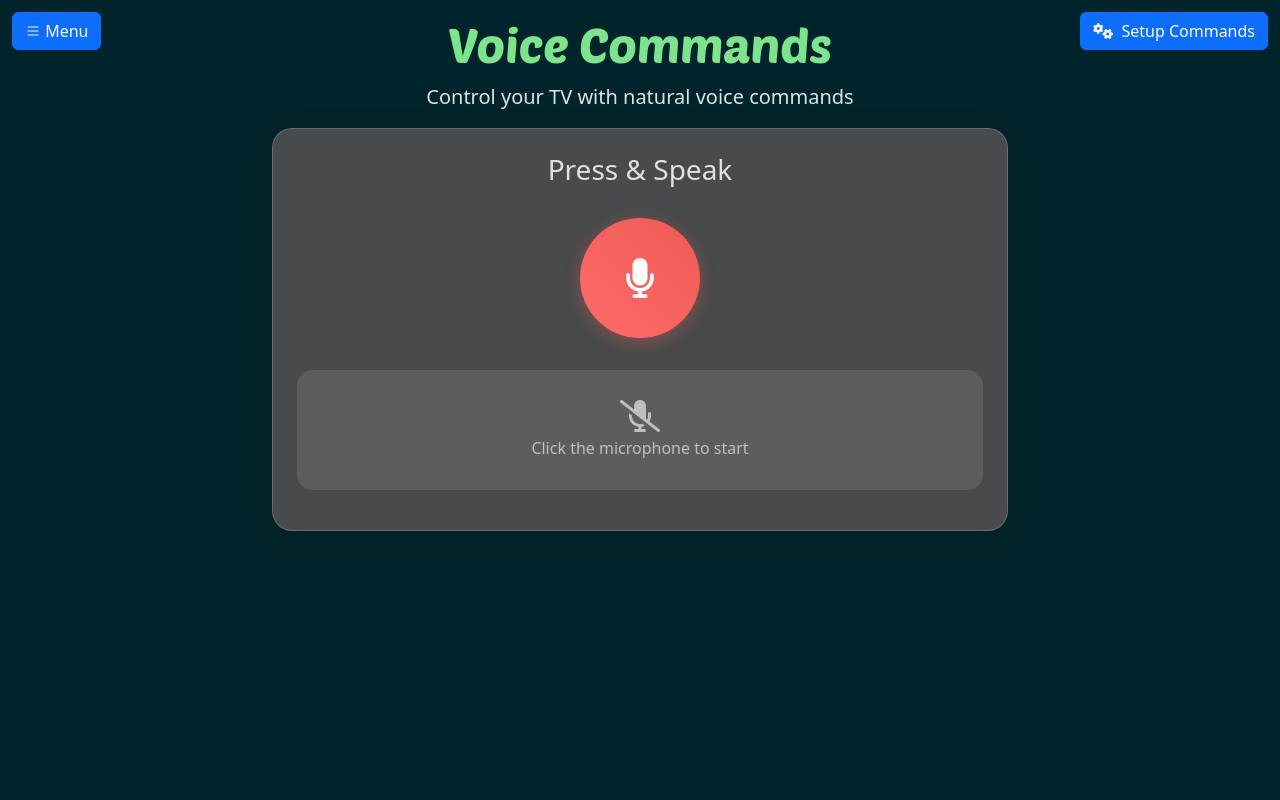
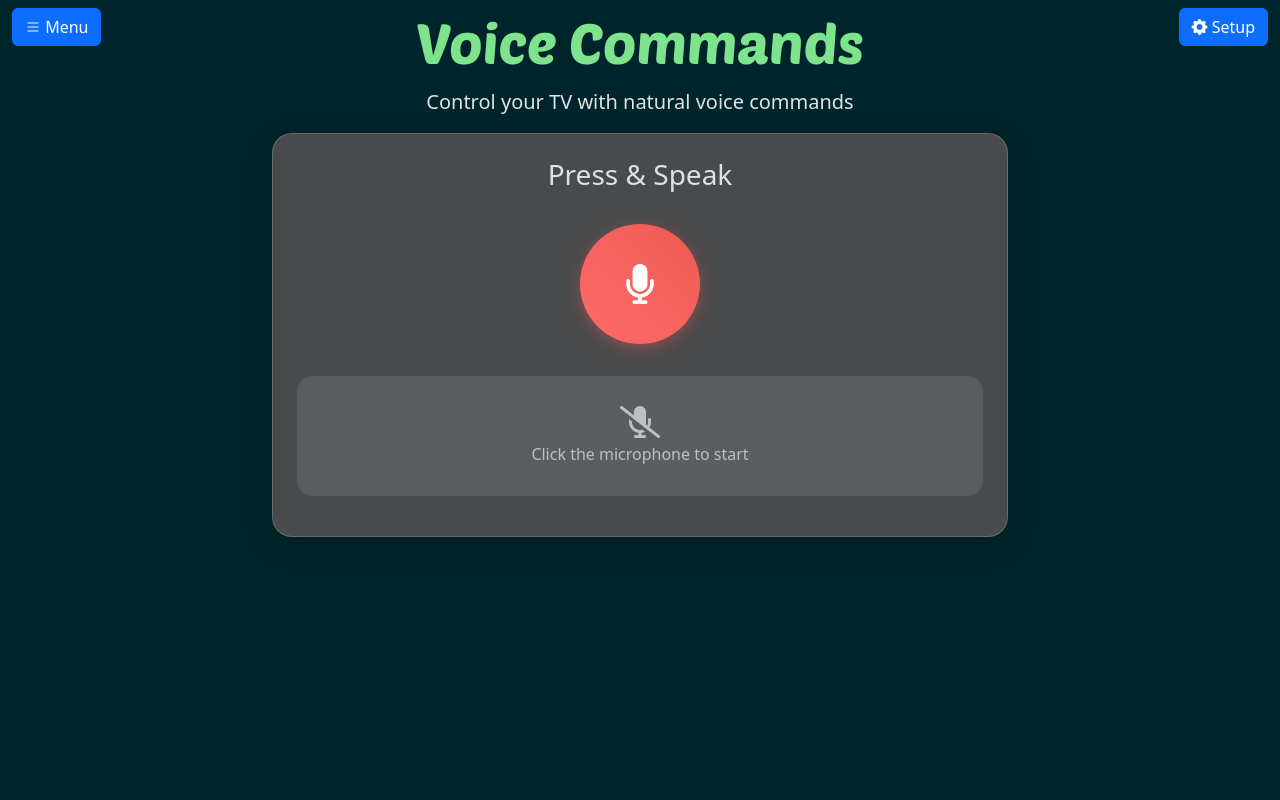
Before and after one commit to Alexander-N-Shelton/djangoWebRemote, a Django app: page /voice/ in a window 1280 px wide. Run offline with Django 5.2, Linux system fonts and the light colour scheme; the visitor is signed in with stand-in values (Sample User, id 1); data that the repository does not hold is empty; some libraries are stand-ins or nearby versions.

Commit message:
1.3.3 Still working on the styling and layout. Going to work on changing the settings page entirely, so this is a pre-attempt commit.

```diff
--- a/pages/templates/pages/home.html
+++ b/pages/templates/pages/home.html
@@ -3,7 +3,7 @@
 {% block title %}| Welcome{% endblock %}
 {% load static %}
 {% block content %}
-<section id="home" class="home container d-flex flex-column justify-content-center align-items-center min-vh-100">
+<section class="container d-flex flex-column justify-content-center align-items-center mt-5">
   <div class="row mx-auto text-center">
     <div class="col-8 mx-auto text-center">
       <h1 class="display-2 mb-5">Welcome To Django WebRemote</h1>
--- a/remote/static/remote/css/style.css
+++ b/remote/static/remote/css/remote_style.css
@@ -1,4 +1,4 @@
-/* static/css/styles.css */
+/* static/css/remote_styles.css */
 /* Both Remotes */
 
 /* Large devices */
@@ -13,7 +13,7 @@
 .favBtn {
   width: 75%;
   height: 75%;
-  margin: 1rem;
+  margin: 0.9rem;
 }
 #navTab,
 #favTab {
--- a/remote/templates/remote/single_remote.html
+++ b/remote/templates/remote/single_remote.html
@@ -3,10 +3,10 @@
 {% block title %} | Single Remote {% endblock %}
 {% load static %}
 {% block head %}
-  <link rel="stylesheet" href="{% static 'remote/css/style.css' %}">
+  <link rel="stylesheet" href="{% static 'remote/css/remote_style.css' %}">
 {% endblock %}
 {% block content %}
-<section id="singleRemote" class="singleRemote min-vh-100 pt-4">
+<section id="singleRemote" class="singleRemote">
   <div class="container">
     <ul class="nav nav-pills d-flex justify-content-center">
       <li class="nav-item mx-auto">
@@ -18,7 +18,7 @@
     </ul>
   </div>
   <div class="container compact">
-    <div class="tab-content mb-2 pt-3">
+    <div class="tab-content pt-2">
       <!-- Navigation -->
       <div id="navRemoteContainer" class="tab-pane fade">
         <div class="card mt-3" id="navCard">
--- a/remote/views.py
+++ b/remote/views.py
@@ -3,6 +3,7 @@ import json
 import subprocess
 import logging
 from django.shortcuts import render, redirect
+from django.urls import reverse
 from django.contrib.auth.decorators import login_required
 from django.contrib import messages
 from django.http import JsonResponse
@@ -22,6 +23,9 @@ def remote_view(request):
 
 
     context = {
+        "page_title": "Remote",
+        "page_button": "Edit",
+        "page_button_url": reverse("edit_favorites"),
         "navigation_buttons": navigation_buttons,
         "favorite_buttons": favorite_buttons,
     }
--- a/settings/views.py
+++ b/settings/views.py
@@ -20,7 +20,8 @@ def settings_view(request):
     tv_connections = TVConnection.objects.filter(user=request.user)
 
     context = {
-        'tv_connections': tv_connections
+        'page_title': 'Settings',
+        'tv_connections': tv_connections,
     }
     return render(request, 'settings/settings.html', context)
 
--- a/static/global/css/styles.css
+++ b/static/global/css/styles.css
@@ -48,9 +48,3 @@ body {
   font-family: "Poetsen One", sans-serif;
   font-weight: bold;
 }
-
-#menuBtn {
-  position: fixed;
-  top: 0.75rem;
-  left: 0.75rem;
-}
--- a/templates/base.html
+++ b/templates/base.html
@@ -19,13 +19,13 @@
 
   <body>
     {% block navbar %}
-      <div class="container-fluid overflow-hidden">
-        <div id="menu" class="fixed-top px-2 py-2">
+      <div class="container-fluid">
+        <div id="menu" class="sticky-top pt-1">
           {% include 'partials/_menu.html' %}
         </div>
     {% endblock %}
         <div id="mainContent" class="col d-flex flex-column">
-          <main class="row overflow-auto">
+          <main class="row">
             {% block content %} {% endblock %}
           </main>
         </div>
--- a/templates/partials/_menu.html
+++ b/templates/partials/_menu.html
@@ -1,4 +1,6 @@
 {% load static %}
+<div class="d-flex mt-1 pb-1">
+  <div class="col-2 text-start">
     <button
       id="menuBtn"
       class="btn btn-primary"
@@ -9,6 +11,21 @@
     >
       <i class="bi bi-list"></i> Menu
     </button>
+  </div>
+  <div class="col-8">
+    {% if page_title %}
+    <div class="display-4 text-center mx-auto">{{ page_title }}</div>
+    {% endif %}
+  </div>
+  <div class="col-2 text-end">
+    {% if page_button_url %}
+    <a href="{{ page_button_url }}" class="btn btn-primary">
+      <i class="bi bi-gear-fill"></i> {% if page_button %} {{ page_button }} {% endif %}
+    </a>
+    {% endif %}
+  </div>
+</div>
+
 
 <div
   class="offcanvas offcanvas-start"
--- a/voice/static/voice/css/setup_styles.css
+++ b/voice/static/voice/css/setup_styles.css
@@ -42,12 +42,6 @@
   animation: pulse 1s infinite;
 }
 
-#backToVoiceBtn {
-  position: fixed;
-  top: 0.5rem;
-  right: 0.5rem;
-}
-
 @keyframes pulse {
   0% {
     transform: scale(1);
--- a/voice/static/voice/css/style.css
+++ b/voice/static/voice/css/voice_style.css
@@ -1,8 +1,3 @@
-.voice-remote-container {
-  min-height: 100vh;
-  padding: 1rem 0;
-}
-
 .voice-card {
   background: rgba(77, 77, 77, 0.95);
   backdrop-filter: blur(10px);
@@ -25,12 +20,6 @@
   transition: all 0.3s ease;
   box-shadow: 0 4px 15px rgba(238, 90, 82, 0.4);
   margin: 1rem;
-}
-
-.voice-button:hover {
-  transform: translateY(-2px);
-  box-shadow: 0 6px 20px rgba(238, 90, 82, 0.6);
-  background: linear-gradient(45deg, #ee5a52, #ff6b6b);
 }
 
 .voice-button:active,
@@ -116,11 +105,6 @@
   border-left: 4px solid #007bff;
   color: #004085;
 }
-#voiceSetupBtn {
-  position: fixed;
-  top: 0.75rem;
-  right: 0.75rem;
-}
 
 @keyframes slideIn {
   from {
--- a/voice/static/voice/js/setup_script.js
+++ b/voice/static/voice/js/setup_script.js
@@ -26,7 +26,7 @@ async function testVoiceCommand() {
   const btn = document.getElementById("testVoiceBtn");
   const result = document.getElementById("voiceResult");
 
-  btn.innerHTML = "🎤 Listening...";
+  btn.innerHTML = "Listening...";
   btn.classList.add("recording");
   btn.disabled = true;
 
@@ -67,7 +67,7 @@ async function testVoiceCommand() {
           `;
   }
 
-  btn.innerHTML = "🎤 Test Voice Command";
+  btn.innerHTML = "Test Voice Command";
   btn.classList.remove("recording");
   btn.disabled = false;
 }
--- a/voice/static/voice/js/voice.js
+++ b/voice/static/voice/js/voice.js
@@ -17,7 +17,7 @@ async function startVoiceCommand() {
   // Update UI for recording state
   isRecording = true;
   button.classList.add("recording");
-  button.innerHTML = '<i class="fas fa-stop"></i>';
+  button.innerHTML = '<i class="fa-regular fa-spinner fa-spin"></i>';
 
   status.innerHTML = `
         <div>
--- a/voice/templates/voice/setup.html
+++ b/voice/templates/voice/setup.html
@@ -3,7 +3,7 @@ Setup{% endblock %} {% block head %}
 <link rel="stylesheet" href="{% static 'voice/css/setup_styles.css' %}" />
 {% endblock %} {% block content %}
 <div class="container mt-4">
-  <h2 class="text-center display-4">Voice Commands Setup</h2>
+  <h2 class="text-center display-4 mb-3">Voice Commands Setup</h2>
 
   <!-- Quick Voice Test -->
   <div class="voice-card text-center">
--- a/voice/templates/voice/remote.html
+++ b/voice/templates/voice/voice_remote.html
@@ -1,13 +1,15 @@
-{% extends 'base.html' %} {% load static %} {% block title %}Voice Remote
-Control{% endblock %} {% block head %}
-<link rel="stylesheet" href="{% static 'voice/css/style.css' %}" />
-{% endblock %} {% block content %}
-<div class="voice-remote-container">
+{% extends 'base.html' %}
+{% load static %}
+{% block title %}Voice Remote Control{% endblock %}
+{% block head %}
+<link rel="stylesheet" href="{% static 'voice/css/voice_style.css' %}" />
+{% endblock %}
+{% block content %}
+<div class="voice-remote-container mt-2">
   <div class="container">
     <div class="row justify-content-center">
       <div class="col-lg-8">
         <!-- Welcome Section -->
-        <h1 class="text-center display-5">Voice Commands</h1>
         <p class="lead text-center">
           Control your TV with natural voice commands
         </p>
@@ -29,16 +31,8 @@ Control{% endblock %} {% block head %}
               <p class="text-muted mb-0">Click the microphone to start</p>
             </div>
           </div>
-
           <div id="responseArea"></div>
         </div>
-        <a
-          href="{% url 'voice_setup' %}"
-          class="btn btn-primary"
-          id="voiceSetupBtn"
-        >
-          <i class="fas fa-cogs me-1"></i> Setup Commands
-        </a>
       </div>
     </div>
   </div>
--- a/voice/views.py
+++ b/voice/views.py
@@ -1,6 +1,7 @@
 import json
 import logging
 from django.shortcuts import render
+from django.urls import reverse
 from django.contrib.auth.decorators import login_required
 from django.http import JsonResponse
 from django.views.decorators.csrf import csrf_exempt
@@ -19,11 +20,14 @@ def voice_remote(request):
     user_commands = VoiceCommand.objects.filter(user=request.user, is_active=True).order_by('phrase')
 
     context = {
+        'page_title': 'Voice Commands',
+        'page_button': 'Setup',
+        'page_button_url': reverse('voice_setup'),
         'user_commands': user_commands,
         'commands_count': user_commands.count(),
     }
 
-    return render(request, 'voice/remote.html', context)
+    return render(request, 'voice/voice_remote.html', context)
 
 @login_required
 @csrf_exempt
```
Also changed, not shown: pages/static/pages/css/home.css (deleted, +0 -10 lines), settings/templates/settings/settings.html (+3 -6 lines). Lines whose indentation alone changed are shown as unchanged.
